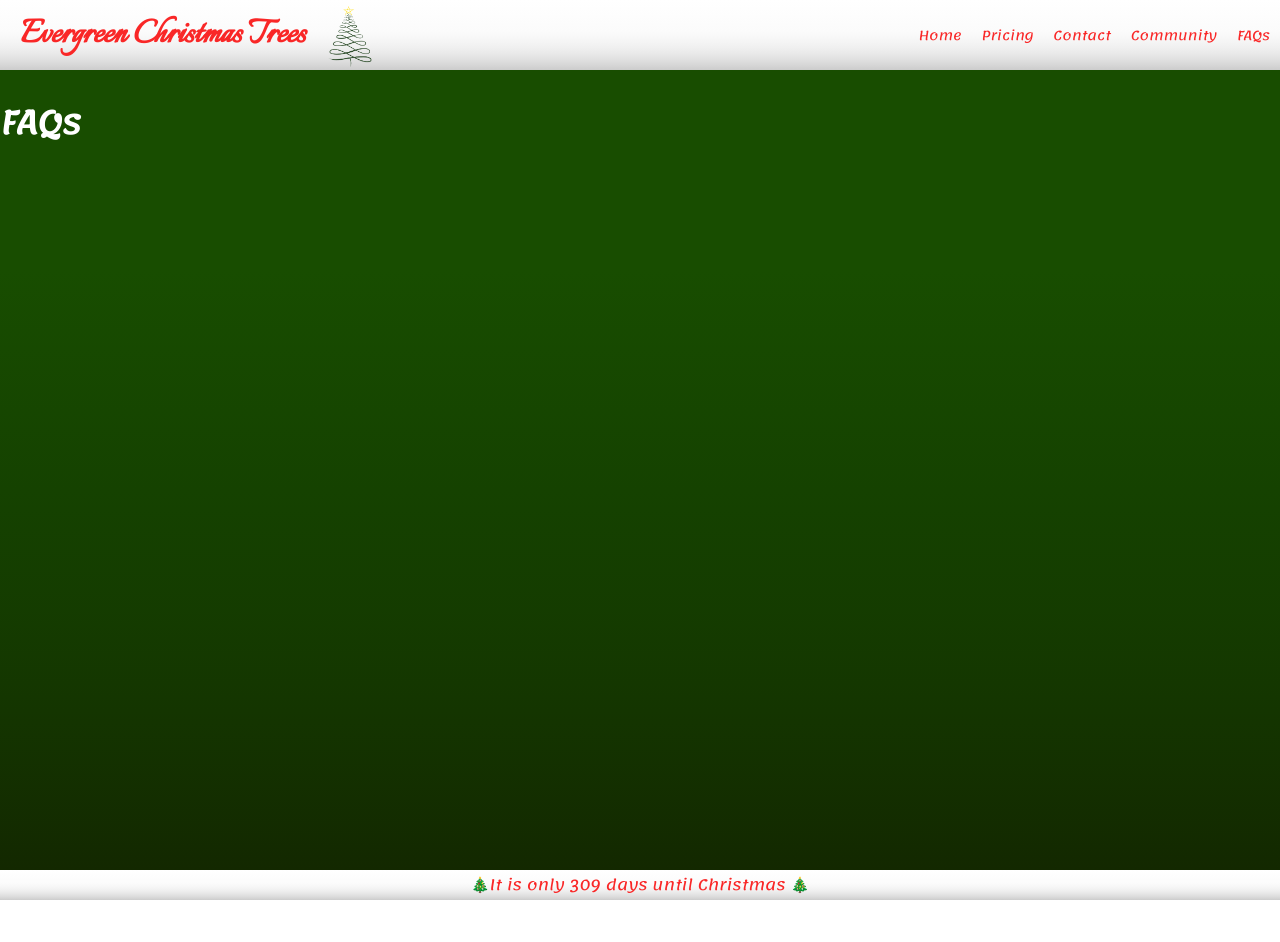
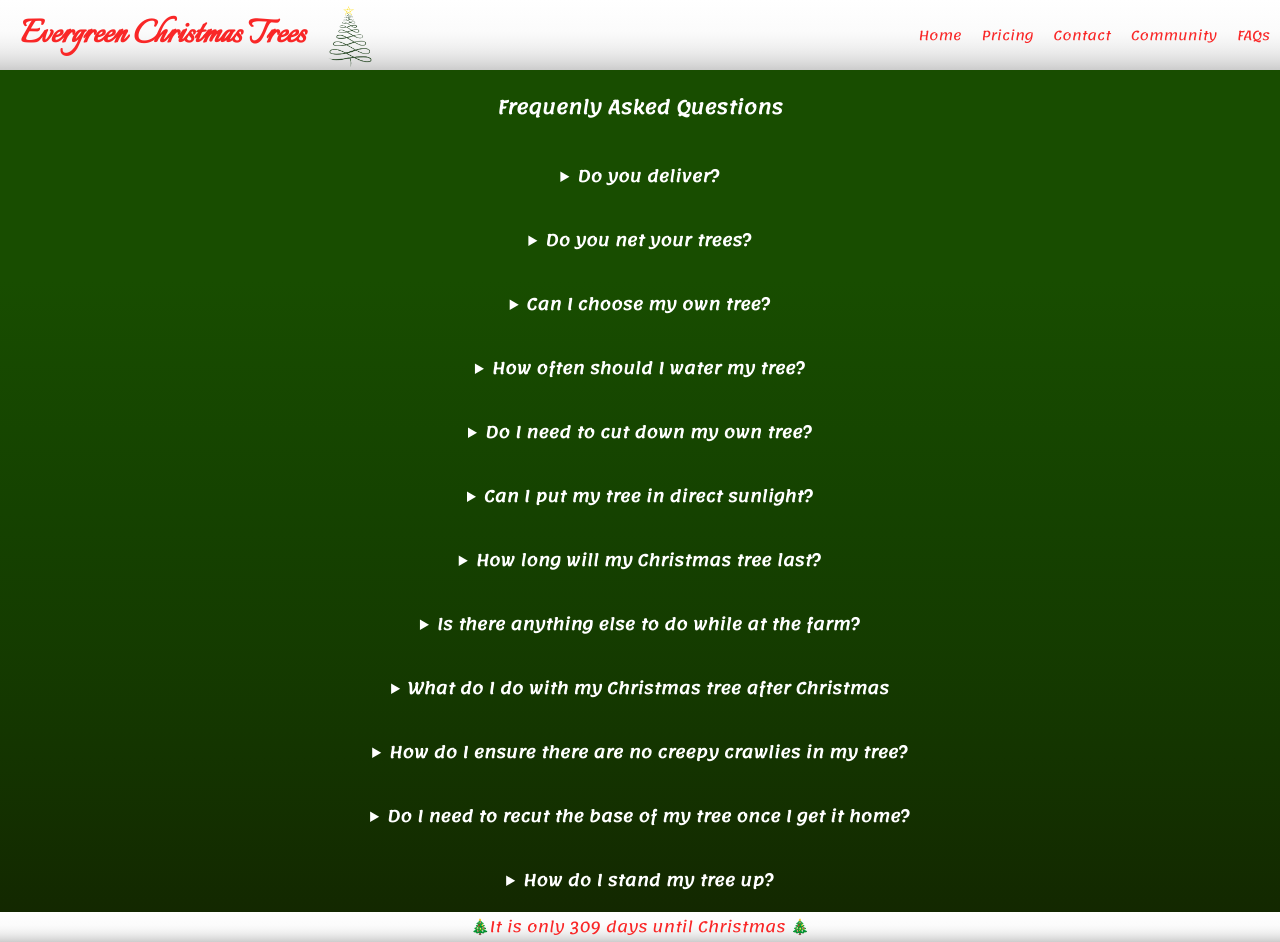
Before and after one commit to justjooshing/next-evergreen-christmas-trees, a Next.js app: page /faqs in a window 1280 px wide. Before the commit the page ends 900 px from the top, so only its background shows below. Built offline with nearby package versions, Linux system fonts and the light colour scheme.

Commit message:
add fqs page

```diff
--- /dev/null
+++ b/components/config/faqsList.jsx
@@ -0,0 +1,58 @@
+export default [
+  {
+    question: "Do you deliver?",
+    answer:
+      "We do not have a delivery service, but we will assist you in putting your tree in or on your car.",
+  },
+  { question: "Do you net your trees?", answer: "Yes, netting is available." },
+  {
+    question: "Can I choose my own tree?",
+    answer:
+      "Yes, we encourage everyone to walk through our trees and choose the tree that will make your Christmas perfect.",
+  },
+  {
+    question: "How often should I water my tree?",
+    answer:
+      "For the first couple of days after you take your tree home, it will drink a few litres of water. Keep a close eye on this. From here, just check the water levels 2-3 times per week to ensure your tree has enough to drink.",
+  },
+  {
+    question: "Do I need to cut down my own tree?",
+    answer:
+      "No, once you have chosen your tree, we will come and cut it down for you and take it to the point of sale for collection.",
+  },
+  {
+    question: "Can I put my tree in direct sunlight?",
+    answer:
+      "It is recommended that you do not leave your tree in direct sunlight. This will cause the tree to go brown sooner.",
+  },
+  {
+    question: "How long will my Christmas tree last?",
+    answer:
+      "If you keep your tree in fresh water and you ensure you regularly top this up, your tree should last for at least 4-6 weeks.",
+  },
+  {
+    question: "Is there anything else to do while at the farm?",
+    answer:
+      "Yes, we have the Enchanted Forest and other activities to explore while you are here.",
+  },
+  {
+    question: "What do I do with my Christmas tree after Christmas",
+    answer:
+      " A lot of councils, such as Kingston, have a service where you are able to leave your tree on your nature strip and book a collection. Please contact your local council to see what is on offer.",
+  },
+  {
+    question: "How do I ensure there are no creepy crawlies in my tree?",
+    answer:
+      "To ensure that no creepy crawlies come inside with you, we recommend that when you get home you spray your tree with bug spray and leave it for a few hours. All creepy crawlies should fall out and your tree will be safe to take inside. We recommend that the tree is kept in water during this time.",
+  },
+  {
+    question: "Do I need to recut the base of my tree once I get it home?",
+    answer:
+      "We advise that you put your tree in water as soon as possible. If this is not possible, the base of the tree will seal over. If this happens you will need to cut 2-3cm off the base of the trunk before putting in water.",
+  },
+  {
+    question: "How do I stand my tree up?",
+    answer:
+      "The best way to stand up your Christmas tree is with a Christmas tree stand. We do sell a selection on site.",
+  },
+];
--- a/pages/faqs.jsx
+++ b/pages/faqs.jsx
@@ -1,10 +1,21 @@
 import CustomHead from "../components/Global/CustomHead";
+import faqsList from "../components/config/faqsList";
+
+import faqsStyle from "../styles/FAQs.module.css";
 
 const faqs = () => (
-  <>
+  <div className={faqsStyle.main}>
     <CustomHead pageName="FAQs" />
-    <h1>FAQs</h1>
-  </>
+    <h3>Frequenly Asked Questions</h3>
+    {faqsList.map((faq) => (
+      <details>
+        <summary>
+          <h4>{faq.question}</h4>
+        </summary>
+        {faq.answer}
+      </details>
+    ))}
+  </div>
 );
 
 export default faqs;
--- /dev/null
+++ b/styles/FAQs.module.css
@@ -0,0 +1,17 @@
+.main {
+  text-align: center;
+}
+
+.main details {
+  padding: 1em 0em;
+  max-width: 60%;
+  margin: auto;
+}
+
+.main summary {
+  outline: none;
+}
+
+.main h4 {
+  display: inline;
+}
```
